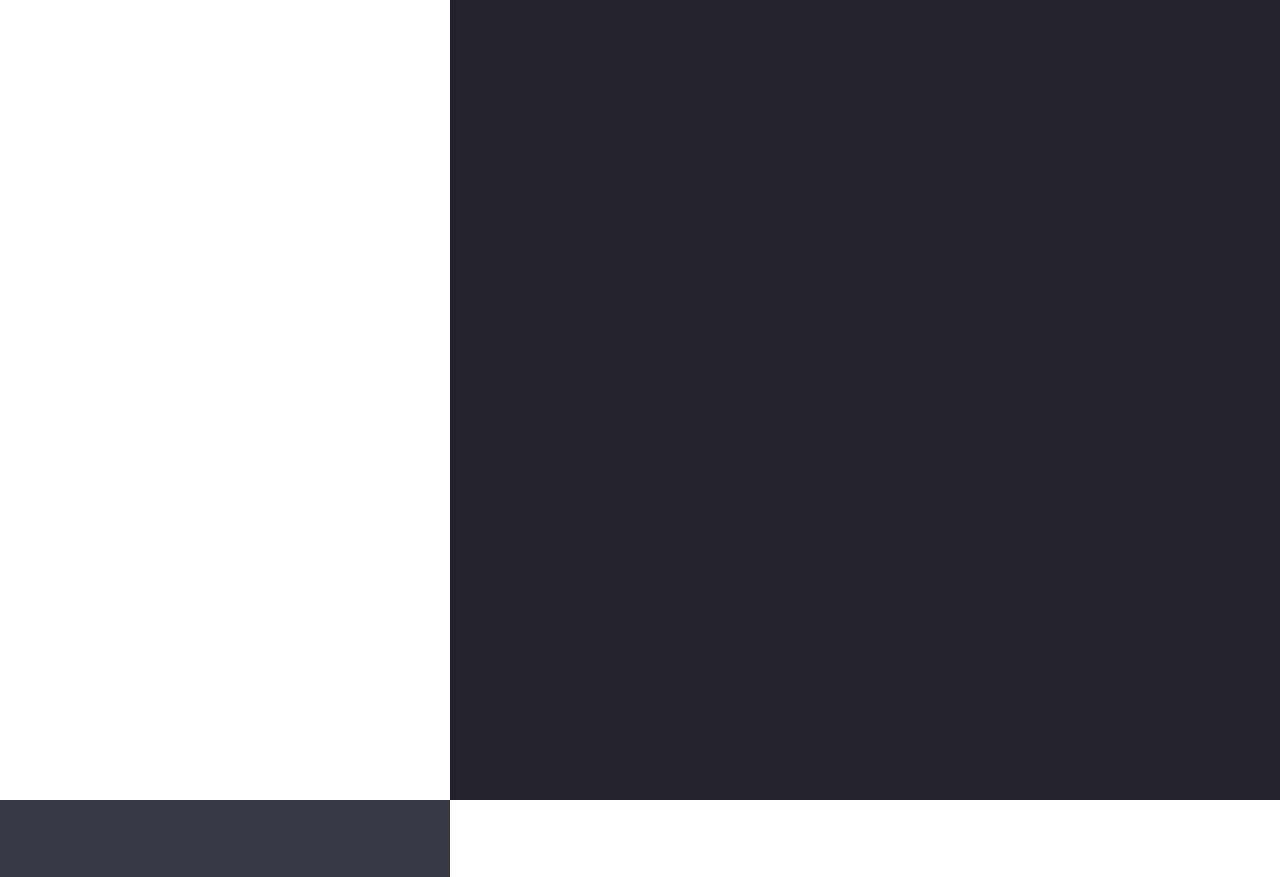
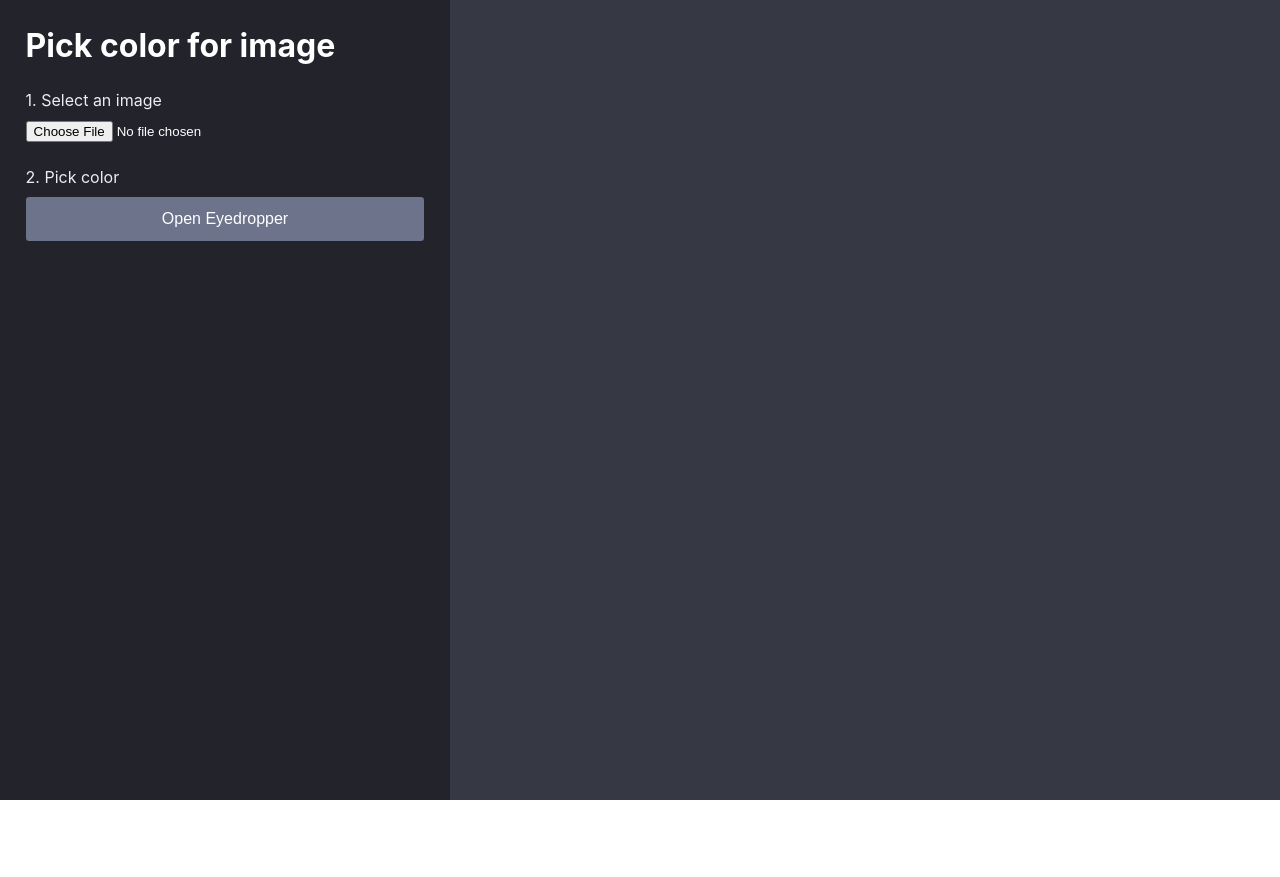
Before and after one commit to JainManjari/image-picker, a React (Create React App) app: page / in a window 1280 px wide. After the commit the page ends 800 px from the top, so only its background shows below. Built offline with nearby package versions, Linux system fonts and the light colour scheme.

Commit message:
added file input and eyedropper button

```diff
--- a/src/ColorPicker.tsx
+++ b/src/ColorPicker.tsx
@@ -15,8 +15,20 @@ const ColorPicker: React.FC<IColorPickerProps> = () => {
 
   return (
     <div className={styles.wrapper}>
-      Color Picker
-      <div className={styles.leftColumn}></div>
+      <div className={styles.leftColumn}>
+        <h1 className={styles.headingText}>Pick color for image</h1>
+        <div className={styles.formSection}>
+          <p>1. Select an image</p>
+          <input onChange={handleFileInput} type="file" accept="image/*" />
+        </div>
+
+        <div className={styles.formSection}>
+          <p>2. Pick color </p>
+          <button className={styles.openPickerButton} onClick={openEyeDropper}>
+            Open Eyedropper
+          </button>
+        </div>
+      </div>
       <div className={styles.rightColumn}></div>
     </div>
   );
```
